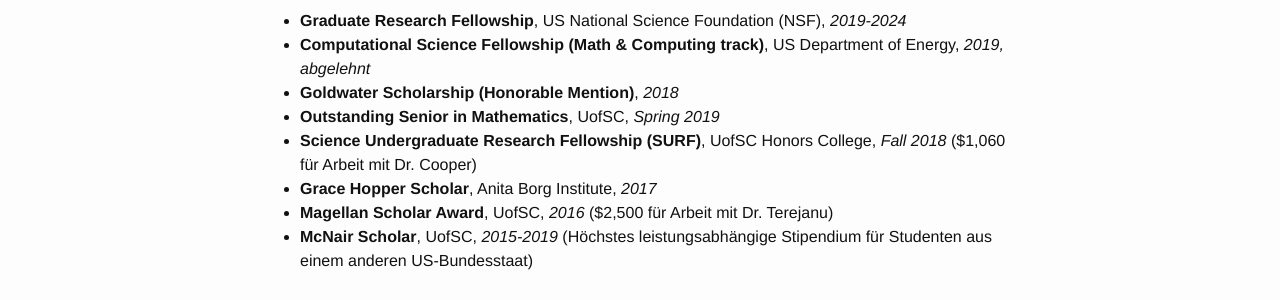
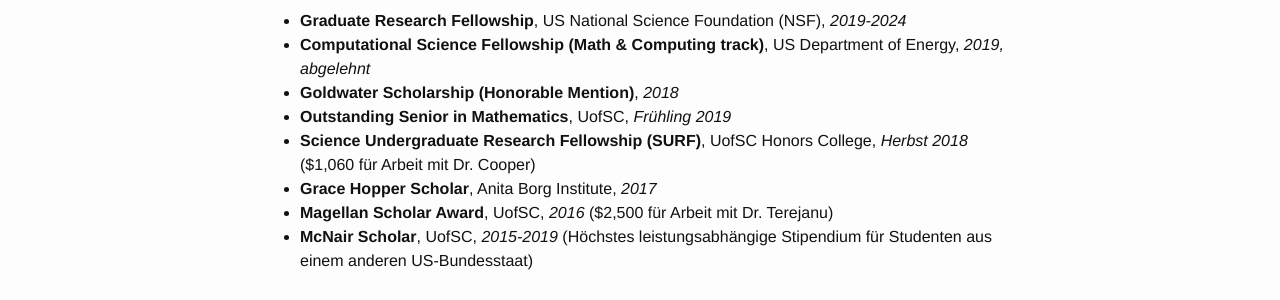
Before and after one commit to nglaeser/minima-site, a Jekyll site: the page built from forschungsarbeiten.md, in a window 1280 px wide. Shown: the part 873-1173 px from the top of the page. Built offline with Jekyll 4.4.1, drawn with Linux system fonts in a browser that asks for light colours; nearby versions of some CDN libraries; some web fonts are replaced.

Commit message:
missed translation

```diff
--- a/forschungsarbeiten.md
+++ b/forschungsarbeiten.md
@@ -46,8 +46,8 @@
 - **Graduate Research Fellowship**, US National Science Foundation (NSF), *2019-2024*
 - **Computational Science Fellowship (Math & Computing track)**, US Department of Energy, *2019, abgelehnt*
 - **Goldwater Scholarship (Honorable Mention)**, *2018*
-- **Outstanding Senior in Mathematics**, UofSC, *Spring 2019*
-- **Science Undergraduate Research Fellowship (SURF)**, UofSC Honors College, *Fall 2018* ($1,060 für Arbeit mit Dr. Cooper)
+- **Outstanding Senior in Mathematics**, UofSC, *Frühling 2019*
+- **Science Undergraduate Research Fellowship (SURF)**, UofSC Honors College, *Herbst 2018* ($1,060 für Arbeit mit Dr. Cooper)
 - **Grace Hopper Scholar**, Anita Borg Institute, *2017*
 - **Magellan Scholar Award**, UofSC, *2016* ($2,500 für Arbeit mit Dr. Terejanu)
 - **McNair Scholar**, UofSC, *2015-2019* (Höchstes leistungsabhängige Stipendium für Studenten aus einem anderen US-Bundesstaat)
```
Also changed, not shown: ricerca.md (+2 -2 lines).
